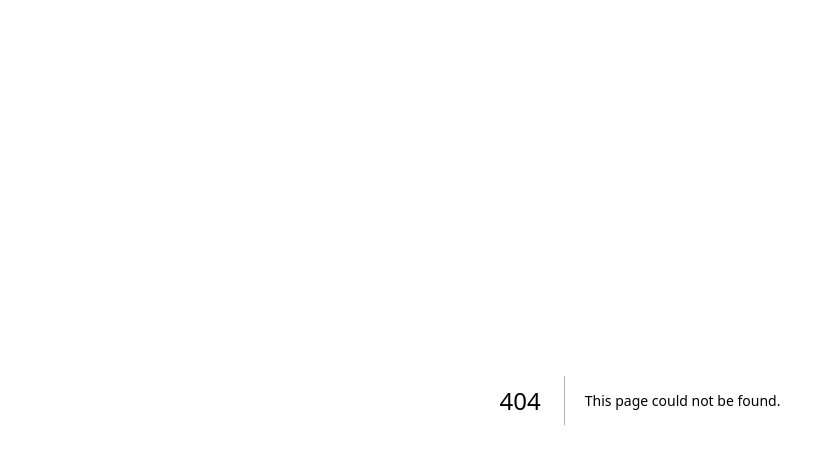
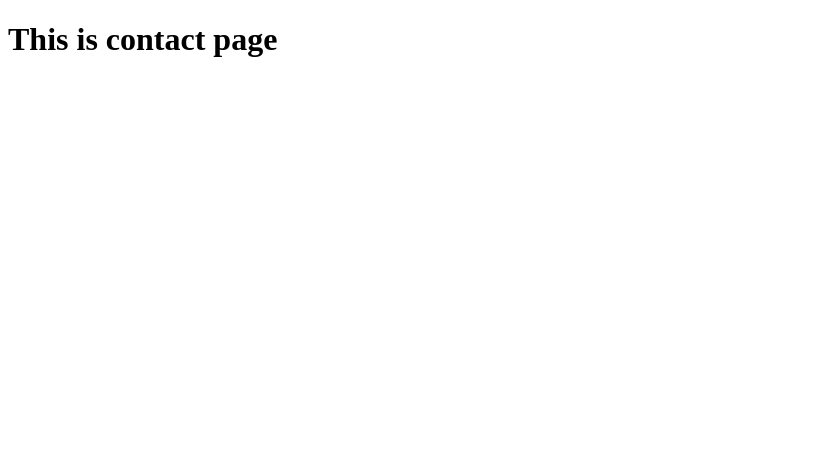
Before and after one commit to saadi001/exploring-nextjs, a Next.js app: page /contact in a window 1280 px wide. Before the commit this address had no page. Shown: the top 464 px of the page, without its empty margins (0-835 px from the left). Built offline with nearby package versions, Linux system fonts and the light colour scheme.

Commit message:
paging route explored

```diff
--- /dev/null
+++ b/src/pages/contact.js
@@ -0,0 +1,11 @@
+import React from 'react';
+
+const ContactPage = () => {
+    return (
+        <div>
+            <h1>This is contact page</h1>
+        </div>
+    );
+};
+
+export default ContactPage;
```
